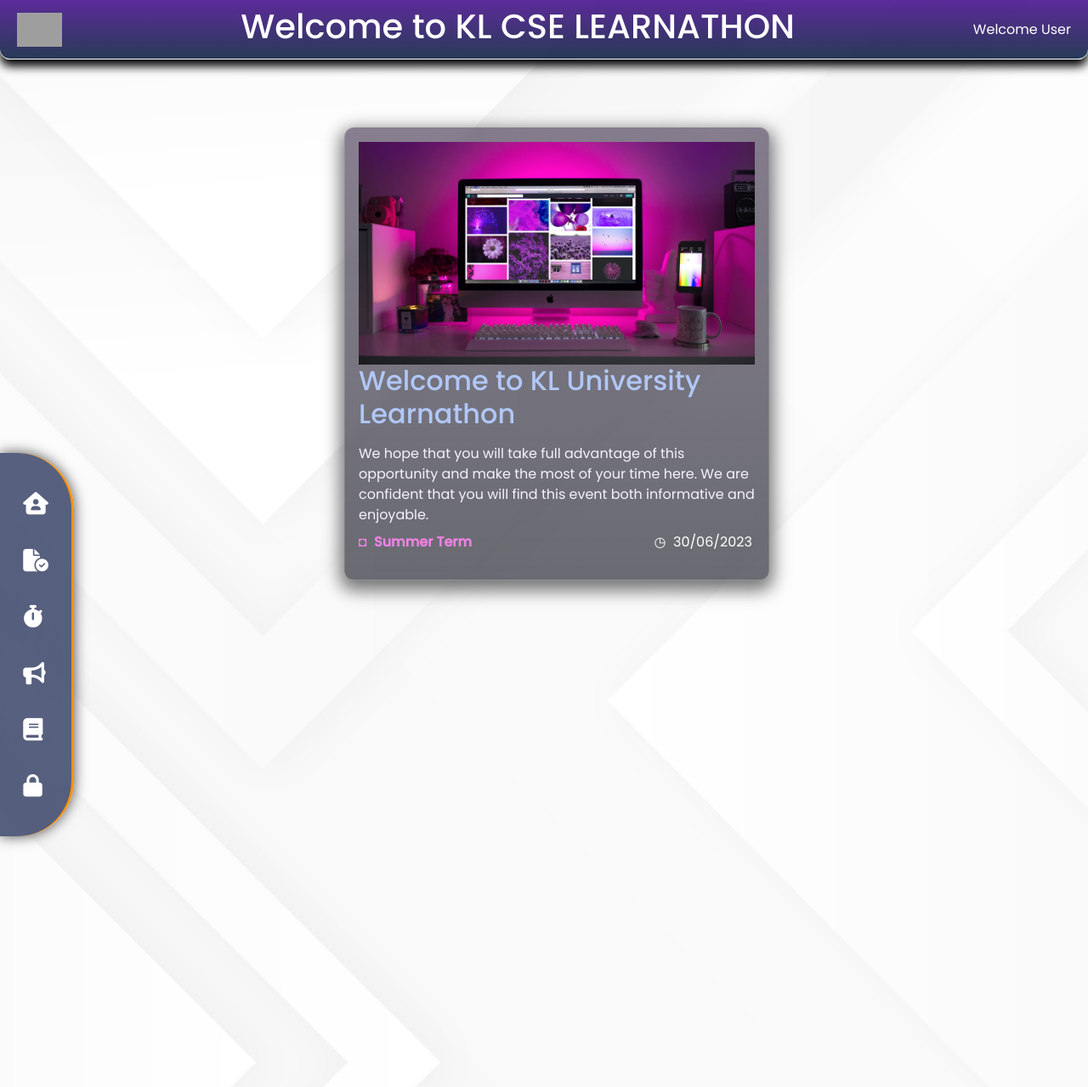
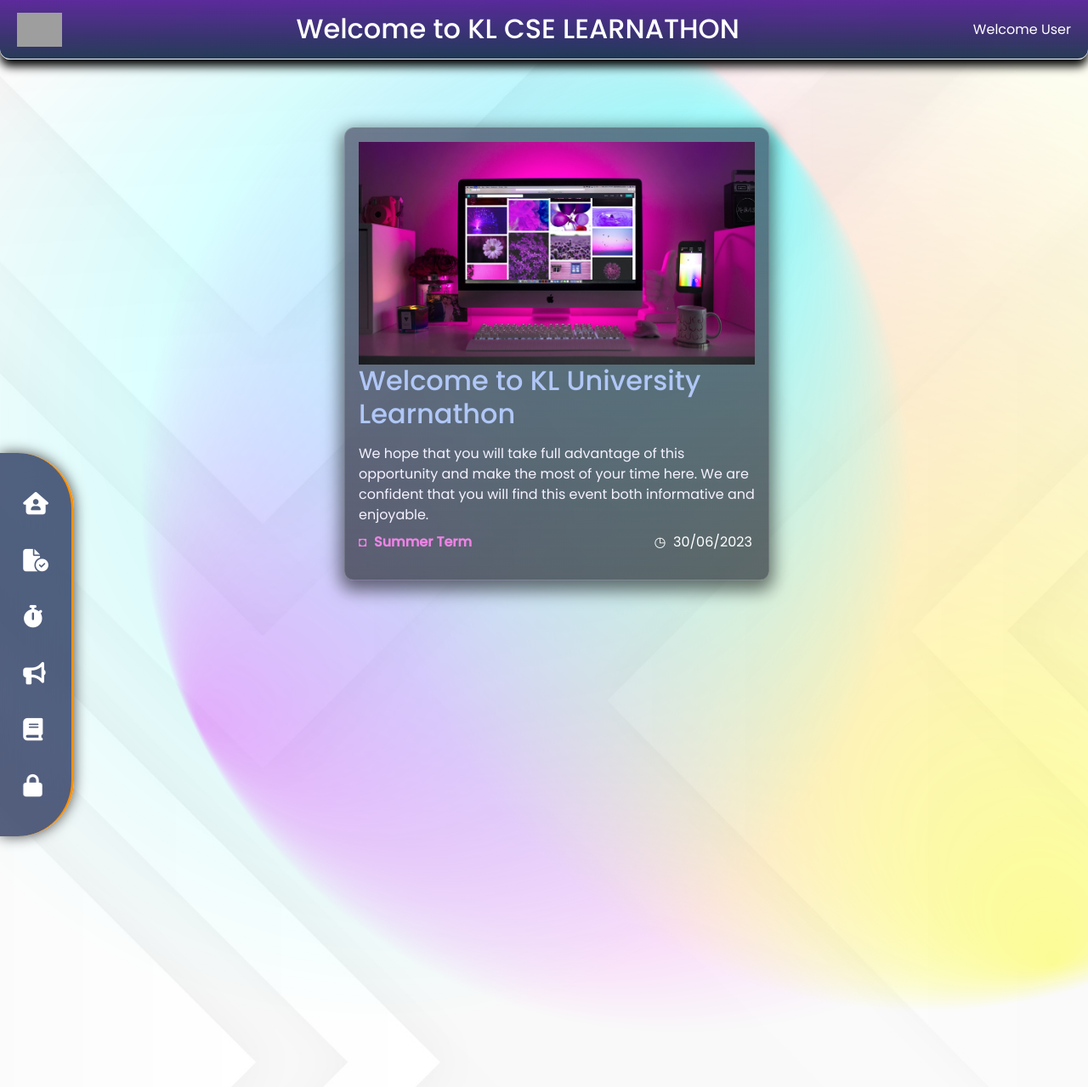
Before and after one commit to rajgopalhota/Learnathon, a Django app: page / in a window 1280 px wide. Shown: the top 1279 px of the page at 85% size. Run offline with Django 4.2, Linux system fonts and the light colour scheme; some libraries are stand-ins or nearby versions; grey boxes are pictures that could not be loaded.

Commit message:
bg animation

```diff
--- a/Website/static/stylesheets/base.css
+++ b/Website/static/stylesheets/base.css
@@ -23,7 +23,12 @@
   padding: 0;
   margin: 0;
 }
-
+#bg-wrap{
+  position: fixed;
+  inset: 0;
+  z-index: -1;
+  opacity: 0.4;
+}
 body {
   font-family: var(--body-font);
   background: url(/static/images/whitebg.jpg) no-repeat center center fixed;
--- a/Website/templates/base.html
+++ b/Website/templates/base.html
@@ -11,6 +11,7 @@
       integrity="sha384-9ndCyUaIbzAi2FUVXJi0CjmCapSmO7SnpJef0486qhLnuZ2cdeRhO02iuK6FUUVM"
       crossorigin="anonymous"
     />
+    <link rel="stylesheet" href="https://cdnjs.cloudflare.com/ajax/libs/normalize/5.0.0/normalize.min.css">
     <link rel="stylesheet" href="./static/stylesheets/base.css" />
     <link rel="stylesheet" href="./static/stylesheets/home.css" />
     <script
@@ -122,6 +123,23 @@
       </div>
     </div>
     <div class="comp">{% block body %} {% endblock body %}</div>
+    <div id="bg-wrap">
+      <svg viewBox="0 0 100 100" preserveAspectRatio="xMidYMid slice">
+      <defs>
+      <radialGradient id="Gradient1" cx="50%" cy="50%" fx="0.441602%" fy="50%" r=".5"><animate attributeName="fx" dur="34s" values="0%;3%;0%" repeatCount="indefinite"></animate><stop offset="0%" stop-color="rgba(255, 0, 255, 1)"></stop><stop offset="100%" stop-color="rgba(255, 0, 255, 0)"></stop></radialGradient>
+      <radialGradient id="Gradient2" cx="50%" cy="50%" fx="2.68147%" fy="50%" r=".5"><animate attributeName="fx" dur="23.5s" values="0%;3%;0%" repeatCount="indefinite"></animate><stop offset="0%" stop-color="rgba(255, 255, 0, 1)"></stop><stop offset="100%" stop-color="rgba(255, 255, 0, 0)"></stop></radialGradient>
+      <radialGradient id="Gradient3" cx="50%" cy="50%" fx="0.836536%" fy="50%" r=".5"><animate attributeName="fx" dur="21.5s" values="0%;3%;0%" repeatCount="indefinite"></animate><stop offset="0%" stop-color="rgba(0, 255, 255, 1)"></stop><stop offset="100%" stop-color="rgba(0, 255, 255, 0)"></stop></radialGradient>
+      <radialGradient id="Gradient4" cx="50%" cy="50%" fx="4.56417%" fy="50%" r=".5"><animate attributeName="fx" dur="23s" values="0%;5%;0%" repeatCount="indefinite"></animate><stop offset="0%" stop-color="rgba(0, 255, 0, 1)"></stop><stop offset="100%" stop-color="rgba(0, 255, 0, 0)"></stop></radialGradient>
+      <radialGradient id="Gradient5" cx="50%" cy="50%" fx="2.65405%" fy="50%" r=".5"><animate attributeName="fx" dur="24.5s" values="0%;5%;0%" repeatCount="indefinite"></animate><stop offset="0%" stop-color="rgba(0,0,255, 1)"></stop><stop offset="100%" stop-color="rgba(0,0,255, 0)"></stop></radialGradient>
+      <radialGradient id="Gradient6" cx="50%" cy="50%" fx="0.981338%" fy="50%" r=".5"><animate attributeName="fx" dur="25.5s" values="0%;5%;0%" repeatCount="indefinite"></animate><stop offset="0%" stop-color="rgba(255,0,0, 1)"></stop><stop offset="100%" stop-color="rgba(255,0,0, 0)"></stop></radialGradient>
+      </defs>
+      <rect x="13.744%" y="1.18473%" width="100%" height="100%" fill="url(#Gradient1)" transform="rotate(334.41 50 50)"><animate attributeName="x" dur="20s" values="25%;0%;25%" repeatCount="indefinite"></animate><animate attributeName="y" dur="21s" values="0%;25%;0%" repeatCount="indefinite"></animate><animateTransform attributeName="transform" type="rotate" from="0 50 50" to="360 50 50" dur="7s" repeatCount="indefinite"></animateTransform></rect>
+      <rect x="-2.17916%" y="35.4267%" width="100%" height="100%" fill="url(#Gradient2)" transform="rotate(255.072 50 50)"><animate attributeName="x" dur="23s" values="-25%;0%;-25%" repeatCount="indefinite"></animate><animate attributeName="y" dur="24s" values="0%;50%;0%" repeatCount="indefinite"></animate><animateTransform attributeName="transform" type="rotate" from="0 50 50" to="360 50 50" dur="12s" repeatCount="indefinite"></animateTransform>
+      </rect>
+      <rect x="9.00483%" y="14.5733%" width="100%" height="100%" fill="url(#Gradient3)" transform="rotate(139.903 50 50)"><animate attributeName="x" dur="25s" values="0%;25%;0%" repeatCount="indefinite"></animate><animate attributeName="y" dur="12s" values="0%;25%;0%" repeatCount="indefinite"></animate><animateTransform attributeName="transform" type="rotate" from="360 50 50" to="0 50 50" dur="9s" repeatCount="indefinite"></animateTransform>
+      </rect>
+      </svg>
+    </div>
     <script
       src="https://cdn.jsdelivr.net/npm/bootstrap@5.3.0/dist/js/bootstrap.bundle.min.js"
       integrity="sha384-geWF76RCwLtnZ8qwWowPQNguL3RmwHVBC9FhGdlKrxdiJJigb/j/68SIy3Te4Bkz"
```
